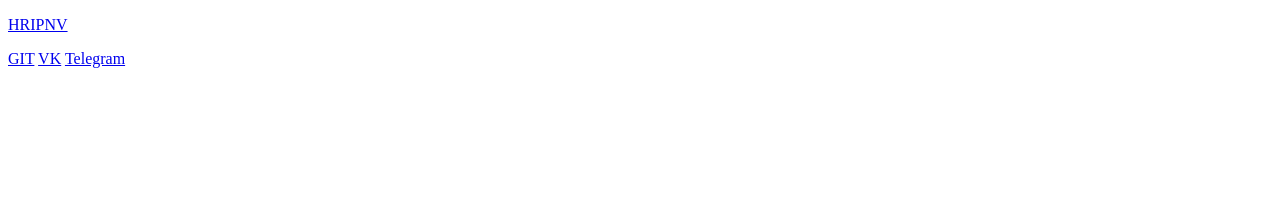
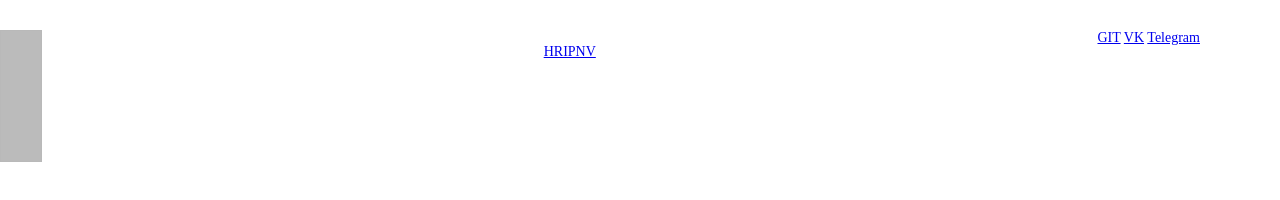
Before and after one commit to AleksDamsky/Deep_lerning_HTML, a plain HTML site: page index.html in a window 1280 px wide. Drawn offline with Linux system fonts and the light colour scheme.

Commit message:
change navigation

```diff
--- a/index.html
+++ b/index.html
@@ -5,6 +5,7 @@
     <meta http-equiv="X-UA-Compatible" content="IE=edge" />
     <meta name="viewport" content="width=device-width, initial-scale=1.0" />
     <link rel="preconnect" href="https://fonts.googleapis.com" />
+    <link rel="stylesheet" href="style/style.css" />
     <title>Познание HTML</title>
     <!-- <style>
       @import url("https://fonts.googleapis.com/css2?family=Alef&family=Gentium+Plus&family=Gorditas&family=Josefin+Sans:wght@200&family=Montserrat:wght@200&family=Mukta:wght@200&family=Red+Hat+Mono:wght@300&family=Roboto+Slab:wght@100&family=Rubik+Glitch&family=Spline+Sans+Mono:wght@300&family=Titillium+Web:wght@200&display=swap");
@@ -38,6 +39,7 @@
     <header class="header">
       <section class="wrapp">
         <nav class="navigation">
+          <div class="fields"></div>
           <p class="logo">
             <a
               class="logo-a"
--- a/style/style.css
+++ b/style/style.css
@@ -0,0 +1,29 @@
+body {
+  width: 1200px;
+  margin: 0;
+  padding: 0;
+  font-size: 14px;
+  box-sizing: border-box;
+}
+
+.fields {
+  width: 40px;
+  height: 130px;
+  border: 1px solid rgb(185, 185, 185);
+  background-color: rgb(187, 187, 187);
+}
+
+.wrapp {
+  width: 100%;
+  margin: 30px 60px 0 0;
+}
+
+.header {
+  width: 100%;
+}
+
+.navigation {
+  width: inherit;
+  display: flex;
+  justify-content: space-between;
+}
```
